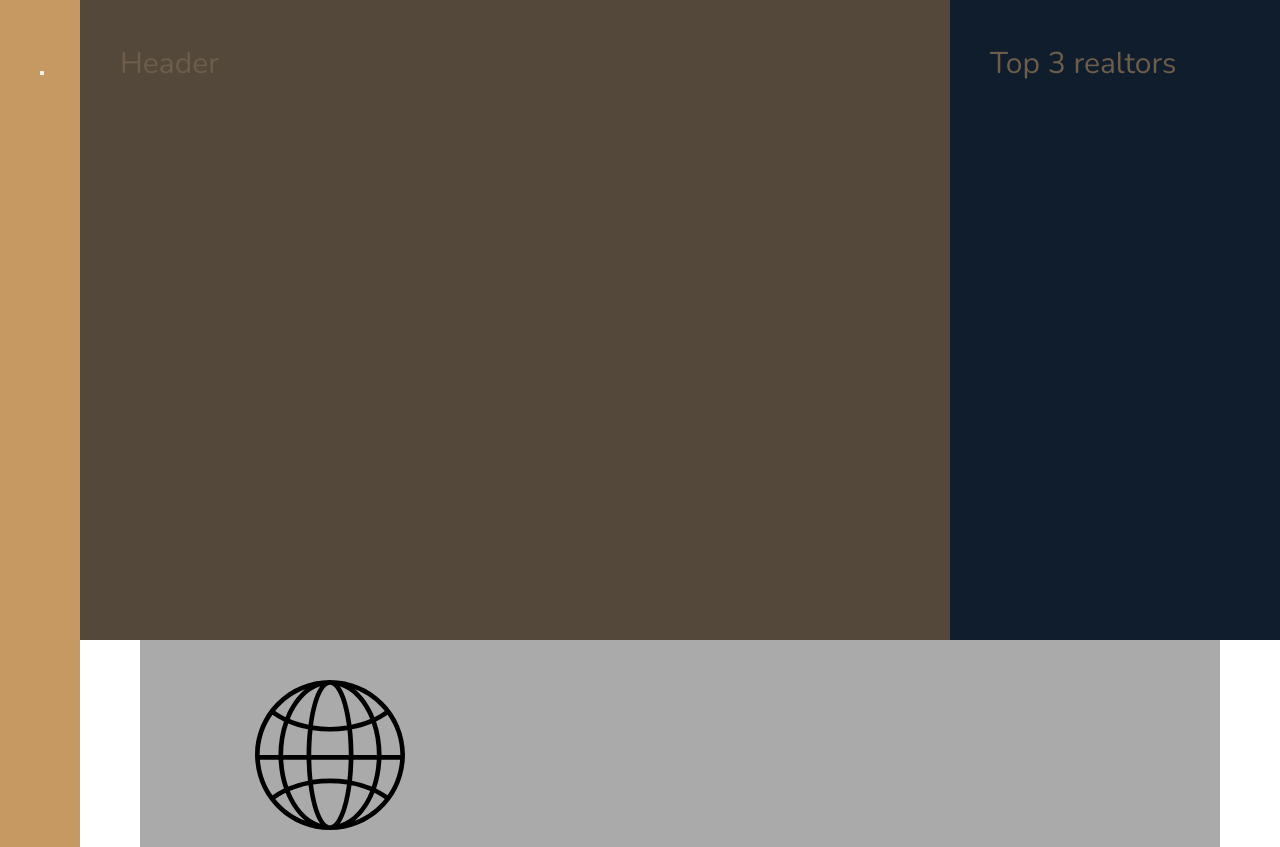
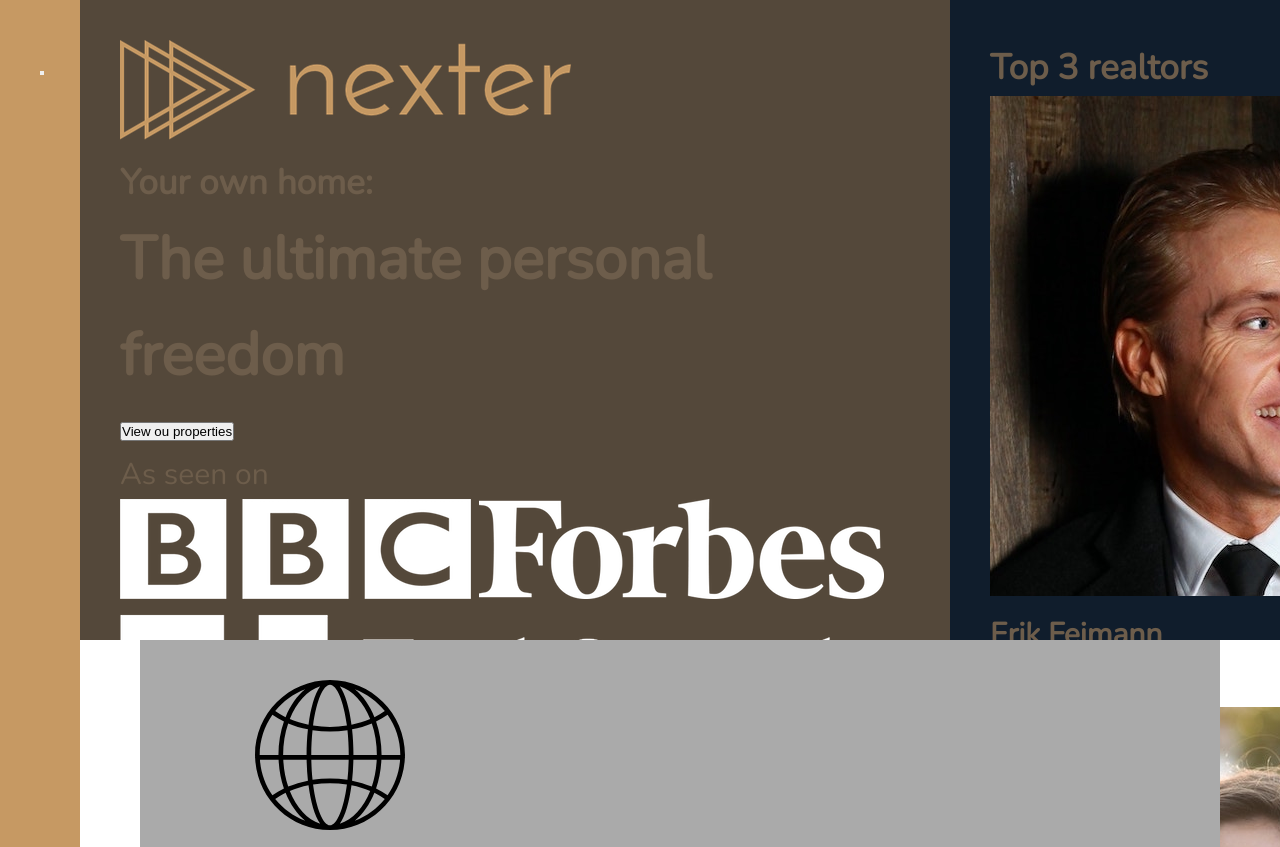
Before and after one commit to Slashflex/Nexter, a website: page index.html in a window 1280 px wide. Shown: the top 847 px of the page. Drawn offline with nearby package versions, Linux system fonts and the light colour scheme.

Commit message:
header section

```diff
--- a/index.html
+++ b/index.html
@@ -17,11 +17,40 @@
         </div>
 
         <header class="header">
-            Header
+            <img src="img/logo.png" alt="Nexter logo" class="header__logo">
+            <h3 class="heading-3">Your own home:</h3>
+            <h1 class="heading-1">The ultimate personal freedom</h1>
+            <button class="btn header__btn">View ou properties</button>
+            <div class="header__seenon-text">As seen on</div>
+            <div class="header__seenon-logos">
+                <img src="img/logo-bbc.png" alt="Seen on logo 1">
+                <img src="img/logo-forbes.png" alt="Seen on logo 2">
+                <img src="img/logo-techcrunch.png" alt="Seen on logo 3">
+                <img src="img/logo-bi.png" alt="Seen on logo 4">
+            </div>
         </header>
 
         <div class="realtors">
-            Top 3 realtors
+            <h3 class="heading-3">Top 3 realtors</h3>
+            <div class="realtors__list">
+                <img src="img/realtor-1.jpeg" alt="Realtor 1" class="realtors__img">
+                <div class="realtors__details">
+                    <h4 class="heading-4 heading-4--light">Erik Feimann</h4>
+                    <p class="realtors__sold">245 houses sold</p>
+                </div>
+
+                <img src="img/realtor-2.jpeg" alt="Realtor 2" class="realtors__img">
+                <div class="realtors__details">
+                    <h4 class="heading-4 heading-4--light">Kim Brown</h4>
+                    <p class="realtors__sold">212 houses sold</p>
+                </div>
+
+                <img src="img/realtor-3.jpeg" alt="Realtor 3" class="realtors__img">
+                <div class="realtors__details">
+                    <h4 class="heading-4 heading-4--light">Toby Ramsey</h4>
+                    <p class="realtors__sold">198 houses sold</p>
+                </div>
+            </div>
         </div>
 
         <section class="features">
--- a/sass/_header.scss
+++ b/sass/_header.scss
@@ -1,4 +1,57 @@
 .header {
     background-color: $color-gray-dark-1;
     grid-column: full-start / col-end 6;
+    background-image: linear-gradient(rgba($color-secondary, .93), rgba($color-secondary, .93)), url(../img/hero.jpeg);
+    background-size: cover;
+    background-position: center;
+    padding: 8rem;
+    padding-top: 4rem;
+
+    display: grid;
+    grid-template-rows: 1fr min-content minmax(6rem, min-content) 1fr;
+    grid-template-columns: minmax(min-content, max-content);
+    grid-row-gap: 1.5rem;
+    justify-content: center;
+
+    &__logo {
+        height: 3rem;
+        justify-self: center;
+    }
+
+    &__btn {
+        align-self: start;
+        justify-self: start;
+    }
+
+    &__seenon-text {
+        display: grid;
+        grid-template-columns: 1fr max-content 1fr;
+        grid-column-gap: 1.5rem;
+        align-items: center;
+
+        font-size: 1.6rem;
+        color: $color-gray-light-2;
+
+        &::before,
+        &::after {
+            content: "";
+            height: 1px;
+            display: block;
+            background-color: currentColor;
+        }
+    }
+
+    &__seenon-logos {
+        display: grid;
+        grid-template-columns: repeat(4, 1fr);
+        grid-column-gap: 3rem;
+        justify-items: center;
+        align-items: center;
+
+        img {
+            max-height: 2.5rem;
+            max-width: 100%;
+            filter: brightness(70%);
+        }
+    }
 }
--- a/sass/_realtors.scss
+++ b/sass/_realtors.scss
@@ -1,4 +1,30 @@
 .realtors {
     background-color: $color-secondary;
     grid-column: col-start 7 / full-end;
+    padding: 3rem;
+    display: grid;
+    align-content: center;
+    justify-content: center;
+    justify-items: center;
+    grid-row-gap: 2rem;
+
+    &__list {
+        display: grid;
+        grid-template-columns: min-content max-content;
+        grid-column-gap: 2rem;
+        grid-row-gap: 5vh;
+        align-items: center;
+    }
+
+    &__img {
+        width: 7rem;
+        border-radius: 50%;
+        display: block;
+    }
+
+    &__sold {
+        text-transform: uppercase;
+        color: $color-gray-light-2;
+        margin-top: -3px;
+    }
 }
--- a/sass/_typography.scss
+++ b/sass/_typography.scss
@@ -5,6 +5,9 @@
 
 .heading-1 {
     @extend %heading;
+    font-size: 4.5rem;
+    color: $color-gray-light-1;
+    line-height: 1;
 }
 
 .heading-2 {
```
